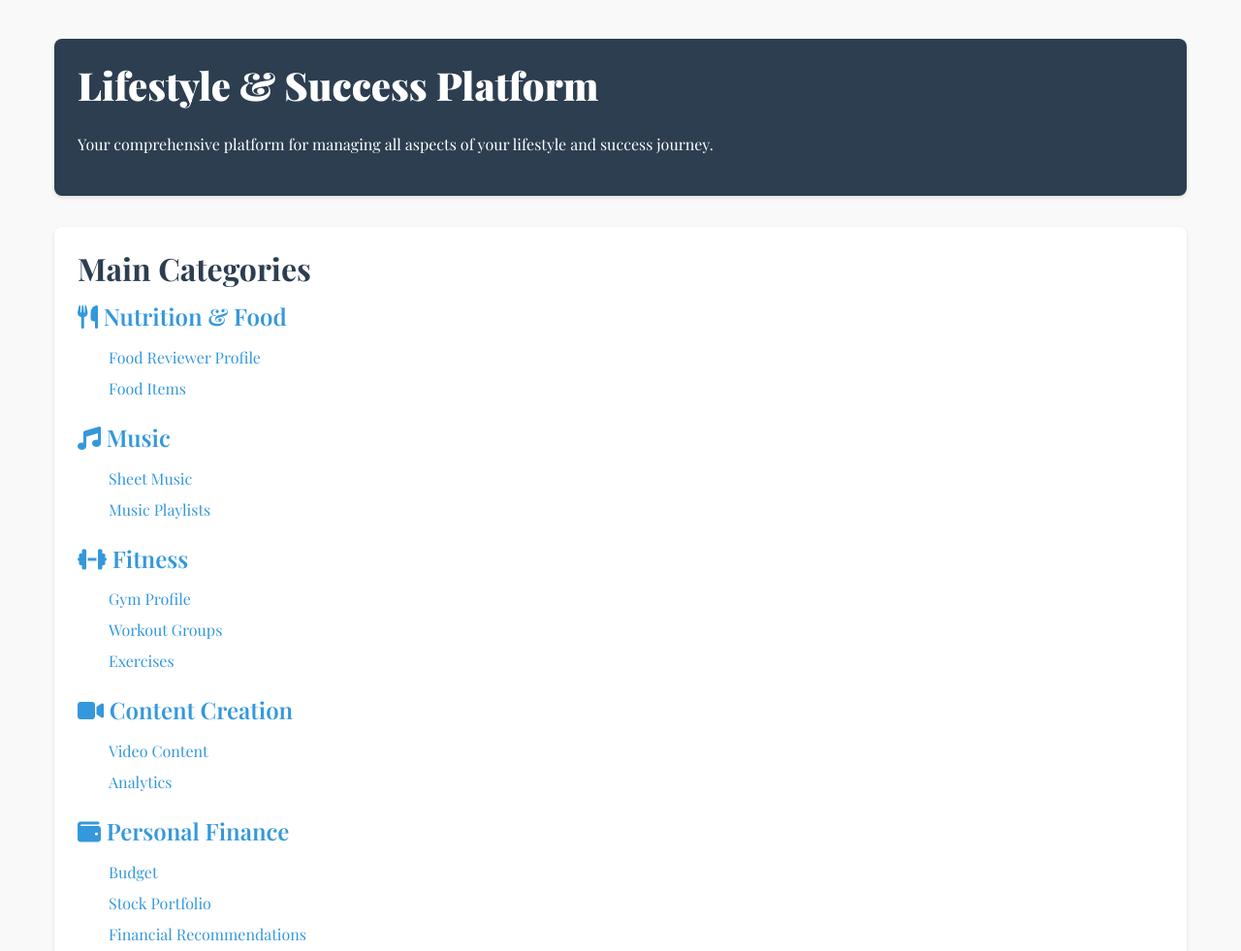
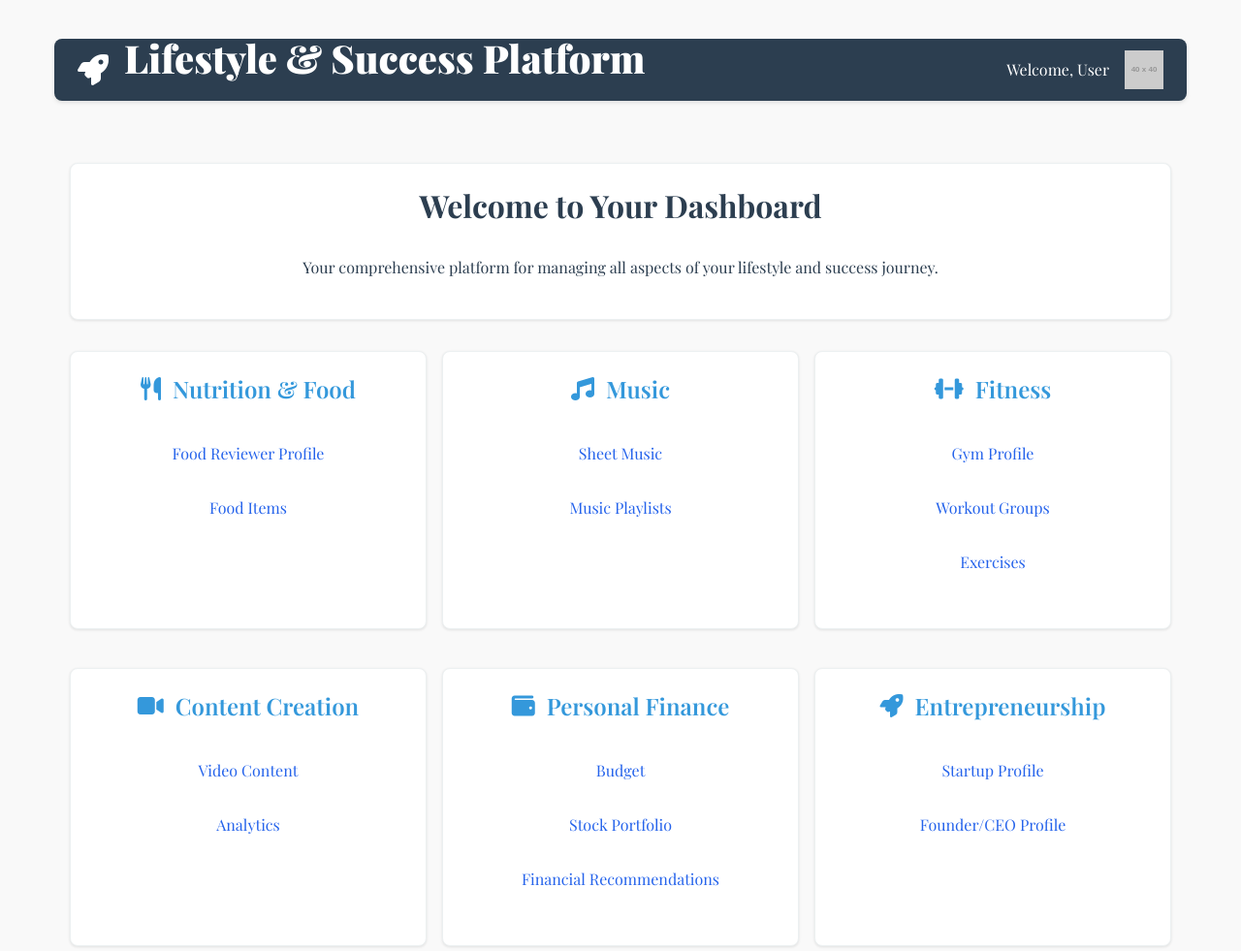
Before and after one commit to reakunen/CSC437-monorepo, a website: page packages/proto/public/index.html in a window 1280 px wide. Shown: the top 981 px of the page at 97% size. Drawn offline with nearby package versions, Linux system fonts and the light colour scheme; placeholder pictures from the web are drawn by us; a web font is replaced by a local one.

Commit message:
Finished lab 5

```diff
--- a/packages/proto/public/index.html
+++ b/packages/proto/public/index.html
@@ -4,65 +4,82 @@
     <meta charset="UTF-8">
     <meta name="viewport" content="width=device-width, initial-scale=1.0">
     <title>Lifestyle & Success Platform</title>
+    <link rel="stylesheet" href="/styles/reset.css" />
+    <link rel="stylesheet" href="/styles/layout.css" />
     <link rel="stylesheet" href="/styles/page.css" />
     <link rel="stylesheet" href="https://cdnjs.cloudflare.com/ajax/libs/font-awesome/6.5.1/css/all.min.css">
 </head>
 <body>
     <div class="container">
-        <header>
-            <h1>Lifestyle & Success Platform</h1>
-            <p>Your comprehensive platform for managing all aspects of your lifestyle and success journey.</p>
+        <header class="flex justify-between items-center">
+            <div class="flex items-center gap-4">
+                <i class="fas fa-rocket fa-2x"></i>
+                <h1>Lifestyle & Success Platform</h1>
+            </div>
+            <div class="flex items-center gap-4">
+                <span>Welcome, User</span>
+                <img src="https://via.placeholder.com/40" alt="User Avatar" class="rounded-full">
+            </div>
         </header>
 
-        <nav>
-            <h2>Main Categories</h2>
-            <ul>
-                <li>
+        <main>
+            <div class="card">
+                <h2>Welcome to Your Dashboard</h2>
+                <p>Your comprehensive platform for managing all aspects of your lifestyle and success journey.</p>
+            </div>
+
+            <div class="categories-grid">
+                <div class="card">
                     <h3><i class="fas fa-utensils"></i> Nutrition & Food</h3>
                     <ul>
                         <li><a href="food-reviewer.html">Food Reviewer Profile</a></li>
                         <li><a href="food.html">Food Items</a></li>
                     </ul>
-                </li>
-                <li>
+                </div>
+
+                <div class="card">
                     <h3><i class="fas fa-music"></i> Music</h3>
                     <ul>
                         <li><a href="sheet-music.html">Sheet Music</a></li>
                         <li><a href="music-playlist.html">Music Playlists</a></li>
                     </ul>
-                </li>
-                <li>
+                </div>
+
+                <div class="card">
                     <h3><i class="fas fa-dumbbell"></i> Fitness</h3>
                     <ul>
                         <li><a href="gym.html">Gym Profile</a></li>
                         <li><a href="workout.html">Workout Groups</a></li>
                         <li><a href="exercise.html">Exercises</a></li>
                     </ul>
-                </li>
-                <li>
+                </div>
+
+                <div class="card">
                     <h3><i class="fas fa-video"></i> Content Creation</h3>
                     <ul>
                         <li><a href="video.html">Video Content</a></li>
                         <li><a href="analytics.html">Analytics</a></li>
                     </ul>
-                </li>
-                <li>
+                </div>
+
+                <div class="card">
                     <h3><i class="fas fa-wallet"></i> Personal Finance</h3>
                     <ul>
                         <li><a href="budget.html">Budget</a></li>
                         <li><a href="stocks.html">Stock Portfolio</a></li>
                         <li><a href="finance-recommendations.html">Financial Recommendations</a></li>
                     </ul>
-                </li>
-                <li>
+                </div>
+
+                <div class="card">
                     <h3><i class="fas fa-rocket"></i> Entrepreneurship</h3>
                     <ul>
                         <li><a href="startup.html">Startup Profile</a></li>
                         <li><a href="founder.html">Founder/CEO Profile</a></li>
                     </ul>
-                </li>
-            </ul>
-        </nav>
+                </div>
+            </div>
+        </main>
     </div>
 </body>
 </html>
--- /dev/null
+++ b/packages/proto/public/styles/layout.css
@@ -0,0 +1,138 @@
+/* Design tokens */
+:root {
+  --grid-columns: 12;
+  --grid-gap: 1.5rem;
+  --container-padding: 2rem;
+  --header-height: 5rem;
+  --card-border-radius: 0.75rem;
+}
+
+/* Base grid container */
+.container {
+  display: grid;
+  grid-template-columns: repeat(var(--grid-columns), 1fr);
+  gap: var(--grid-gap);
+  padding: var(--container-padding);
+  min-height: 100vh;
+  max-width: 1400px;
+  margin: 0 auto;
+}
+
+/* Header layout */
+header {
+  grid-column: 1 / -1;
+  display: flex;
+  justify-content: space-between;
+  align-items: center;
+  height: var(--header-height);
+  padding: 0 var(--container-padding);
+  margin-bottom: 2rem;
+}
+
+/* Main content area */
+main {
+  grid-column: 1 / -1;
+  padding: var(--container-padding);
+  text-align: center;
+}
+
+/* Categories grid */
+.categories-grid {
+  display: grid;
+  grid-template-columns: repeat(3, 1fr);
+  gap: var(--grid-gap);
+  margin-top: 2rem;
+}
+
+/* Card layout */
+.card {
+  display: flex;
+  flex-direction: column;
+  gap: 1rem;
+  padding: 1.5rem;
+  border-radius: var(--card-border-radius);
+  background-color: #fff;
+  box-shadow: 0 4px 6px rgba(0, 0, 0, 0.1);
+  transition: transform 0.2s ease;
+  text-align: center;
+}
+
+.card:hover {
+  transform: translateY(-4px);
+}
+
+.card h3 {
+  display: flex;
+  align-items: center;
+  justify-content: center;
+  gap: 0.75rem;
+  margin-bottom: 1rem;
+}
+
+.card ul {
+  display: flex;
+  flex-direction: column;
+  gap: 0.5rem;
+  padding-left: 0;
+  list-style: none;
+}
+
+.card a {
+  color: #2563eb;
+  text-decoration: none;
+  transition: color 0.2s ease;
+  display: block;
+  padding: 0.5rem;
+}
+
+.card a:hover {
+  color: #1d4ed8;
+  background-color: rgba(37, 99, 235, 0.1);
+  border-radius: 0.25rem;
+}
+
+/* Flex utilities */
+.flex {
+  display: flex;
+}
+
+.flex-col {
+  flex-direction: column;
+}
+
+.items-center {
+  align-items: center;
+}
+
+.justify-between {
+  justify-content: space-between;
+}
+
+.gap-1 {
+  gap: 0.25rem;
+}
+
+.gap-2 {
+  gap: 0.5rem;
+}
+
+.gap-4 {
+  gap: 1rem;
+}
+
+/* Responsive breakpoints */
+@media (max-width: 1024px) {
+  .categories-grid {
+    grid-template-columns: repeat(2, 1fr);
+  }
+}
+
+@media (max-width: 768px) {
+  .categories-grid {
+    grid-template-columns: 1fr;
+  }
+
+  :root {
+    --container-padding: 1rem;
+  }
+}
--- /dev/null
+++ b/packages/proto/public/styles/reset.css
@@ -0,0 +1,12 @@
+* {
+  margin: 0;
+  box-sizing: border-box;
+}
+
+body {
+  line-height: 1.5;
+}
+
+img {
+  max-width: 100%;
+}
```
